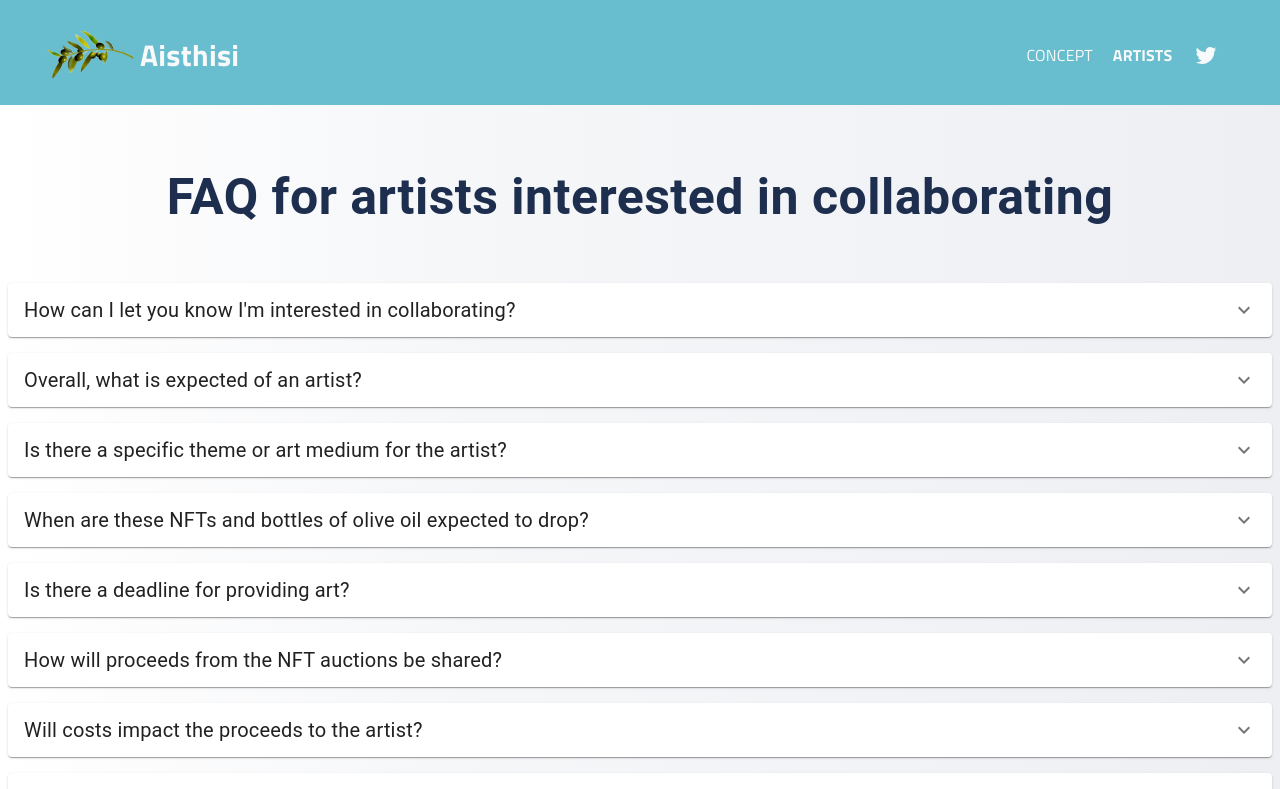
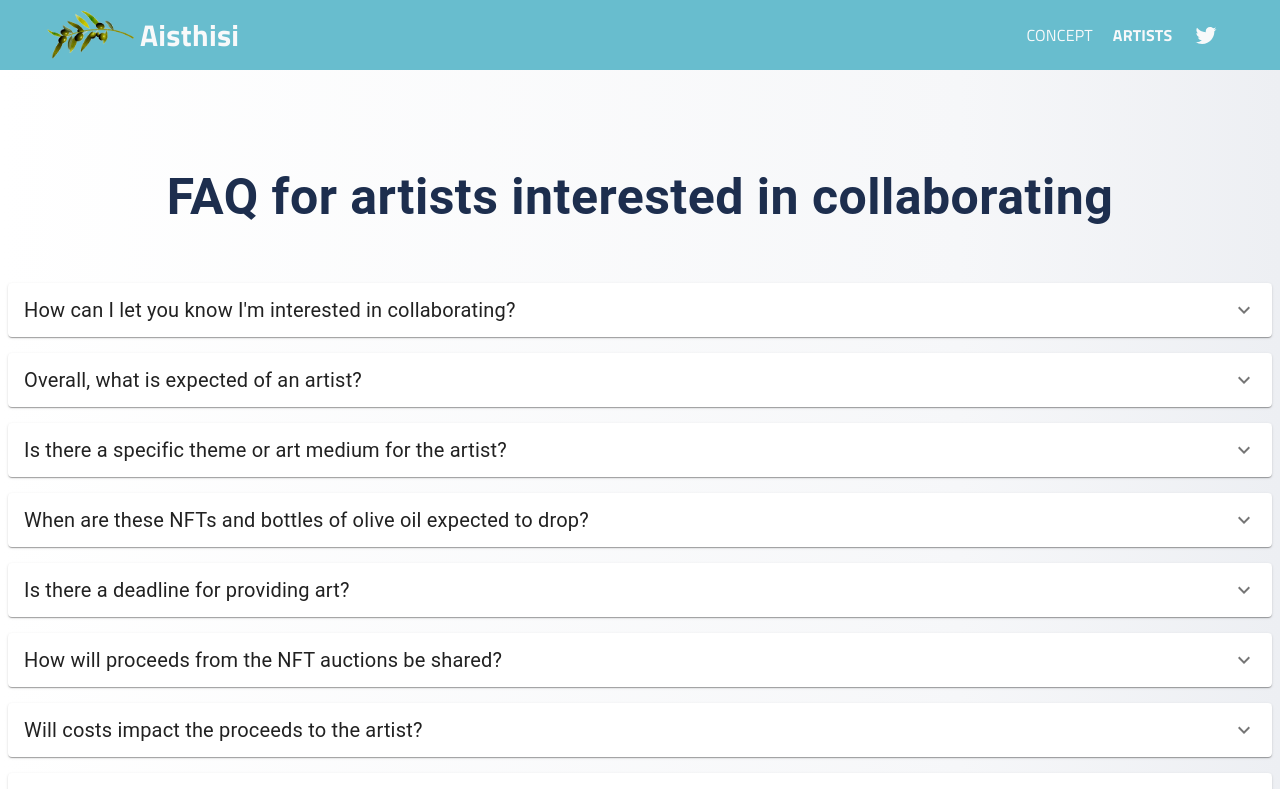
Before and after one commit to AboldUSER/aisthisi-frontend, a React (Create React App) app: page /artists in a window 1280 px wide. Shown: the top 789 px of the page. Built offline with nearby package versions, Linux system fonts and the light colour scheme.

Commit message:
Improve general formatting

```diff
--- a/package.json
+++ b/package.json
@@ -15,7 +15,6 @@
     "react-image-and-background-image-fade": "^1.0.6",
     "react-router-dom": "^5.2.0",
     "react-scripts": "4.0.3",
-    "react-scroll": "^1.8.2",
     "styled-components": "^5.2.3",
     "web-vitals": "^1.0.1"
   },
--- a/src/App.css
+++ b/src/App.css
@@ -6,7 +6,6 @@
 
 body {
   margin: 0;
-  /* background-color: #E6E9EF; */
   font-family: 'Titillium Web',
     sans-serif;
   -webkit-font-smoothing: antialiased;
--- a/src/App.js
+++ b/src/App.js
@@ -14,10 +14,8 @@ const theme = createMuiTheme({
     MuiCssBaseline: {
       '@global': {
         body: {
-          background: 'rgb(255,255,255)',
-          background: 'linear-gradient(90deg, rgba(255,255,255,1) 0%, rgba(246,247,249,1) 35%, rgba(237,239,243,1) 100%)',
+          background: 'linear-gradient(90deg, rgba(255,255,255,1) 0%, rgba(246,247,249,1) 75%, rgba(237,239,243,1) 100%)',
           margin: 0,
-          /* background-color: #E6E9EF; */
           fontFamily: 'Titillium Web'
         },
       },
--- a/src/components/about-section.jsx
+++ b/src/components/about-section.jsx
@@ -9,7 +9,6 @@ import SimpleCard from './card';
 
 const useStyles = makeStyles((theme) => ({
   root: {
-    // flexGrow: 1,
     textAlign: 'center',
     padding: theme.spacing(20, 5, 20),
     color: '#131C46',
--- a/src/components/collection-section.jsx
+++ b/src/components/collection-section.jsx
@@ -1,8 +1,7 @@
 import React, { useRef } from 'react';
 import Box from '@material-ui/core/Box';
-import { makeStyles } from '@material-ui/core/styles';
 import Typography from '@material-ui/core/Typography';
-// import CountDown from '../hooks/countdown'
+import {makeStyles} from '@material-ui/core/styles';
 import CountdownTimer from '../hooks/countdown-timer'
 
 const useStyles = makeStyles((theme) => ({
@@ -11,6 +10,9 @@ const useStyles = makeStyles((theme) => ({
     textAlign: 'center',
     color: '#1D2E4E',
     padding: theme.spacing(0, 0, 18),
+    "@media (max-width: 420px)": {
+      scrollMargin: "65px"
+    }
   },
   NFTTitle: {
     fontSize: 40,
@@ -22,9 +24,8 @@ const useStyles = makeStyles((theme) => ({
 
 const CollectionSection = () => {
   const classes = useStyles();
-  const myRef = useRef(null);
   return (
-    <Box className={classes.root} id='collection' my={5} ref={myRef}>
+    <Box className={classes.root} id='collection' my={5} >
       <Typography className={classes.NFTTitle}>NFT collection dropping this summer</Typography>
       <CountdownTimer />
     </Box>
--- a/src/components/footer.jsx
+++ b/src/components/footer.jsx
@@ -29,17 +29,17 @@ function Footer() {
       <Container maxWidth="sm">
         <Grid container maxWidth="md">
           <Grid item md style={{ margin: "auto" }}>
-            <IconButton aria-label="twitter" href="https://twitter.com/aisthisi_nft">
+            <IconButton aria-label="twitter" target='_blank' href="https://twitter.com/aisthisi_nft">
               <TwitterIcon />
             </IconButton>
           </Grid>
           <Grid item md style={{ margin: "auto" }}>
-            <IconButton aria-label="discord" href="https://discord.gg/HNhDTMTAN7">
+            <IconButton aria-label="discord" target='_blank' href="https://discord.gg/HNhDTMTAN7">
               <DiscordIcon />
             </IconButton>
           </Grid>
           <Grid item md style={{ margin: "auto" }}>
-            <IconButton aria-label="medium" href="https://medium.com/aisthisi">
+            <IconButton aria-label="medium" target='_blank' href="https://medium.com/aisthisi">
               <MediumIcon />
             </IconButton>
           </Grid>
--- a/src/components/header.jsx
+++ b/src/components/header.jsx
@@ -43,16 +43,13 @@ function debounce(fn, ms) {
 const StyledHeader = styled(AppBar)`
   display: flex;
   margin-bottom: 64px;
-  padding: 5px 16px 0px;
+  padding: 0px 16px 0px;
 `;
 
 const SiteNav = styled.div`
   display: flex;
   flex-grow: 1;
   align-items: center;
-  ${'' /* > * {
-    margin-right: 32px;
-  } */}
 `;
 
 const SiteNavLink = styled(Link).attrs({ component: NavLink })`
@@ -65,7 +62,6 @@ const SiteNavLink = styled(Link).attrs({ component: NavLink })`
 `;
 
 const StyledLogoWrapper = styled.div`
-        ${'' /* width: 260px; */}
         @media (max-width: 400px) {
           width: auto;
           marginRight: 260px;
@@ -166,7 +162,6 @@ const Header = (props) => {
       <StyledHeader style={{ background: '#68bdce' }} zIndex="tooltip">
         <Toolbar>
           <Box display='flex' flexGrow={80}>
-
             <Link exact to='/'>
               <StyledLogoWrapper ><Logo /></StyledLogoWrapper>
             </Link>
--- a/src/components/overview-section.jsx
+++ b/src/components/overview-section.jsx
@@ -5,30 +5,6 @@ import Button from '@material-ui/core/Button';
 import Box from '@material-ui/core/Box';
 import { makeStyles } from '@material-ui/core/styles';
 import { BackgroundImage } from 'react-image-and-background-image-fade';
-// import { Link, DirectLink, Element, Events, animateScroll as scroll, scrollSpy, scroller } from 'react-scroll';
-
-// componentDidMount() {
-
-//   Events.scrollEvent.register('begin', function () {
-//     console.log("begin", arguments);
-//   });
-
-//   Events.scrollEvent.register('end', function () {
-//     console.log("end", arguments);
-//   });
-
-//   scrollTo() {
-//     scroller.scrollTo('scroll-to-element', {
-//       duration: 800,
-//       delay: 0,
-//       smooth: 'easeInOutQuart'
-//     })
-//   }
-
-//   componentWillUnmount() {
-//     Events.scrollEvent.remove('begin');
-//     Events.scrollEvent.remove('end');
-//   }
 
 const useStyles = makeStyles({
   root: {
@@ -53,15 +29,14 @@ const useStyles = makeStyles({
 });
 
 const scrollToCollection = () => {
-  document.getElementById('collection').scrollIntoView({behavior: "smooth"});
+  document.getElementById('collection').scrollIntoView({ behavior: "smooth", block:"start" });
 }
-
 
 const OverviewSection = () => {
   const classes = useStyles();
 
   return (
-    <Box my={10}>
+    <Box my={5}>
       <BackgroundImage src={Image} className={classes.backgroundImageStyle} transitionTime='2s'>
         <Box style={{ position: 'relative', opacity: '0.85', backgroundColor: '#ffffff', height: '85vh' }} />
         <Box className={classes.overviewBox} >
--- a/src/hooks/countdown-timer.jsx
+++ b/src/hooks/countdown-timer.jsx
@@ -1,10 +1,9 @@
 import React from "react";
 import Countdown from "react-countdown";
-import Typography from '@material-ui/core/Typography';
-import { Grid, Container } from '@material-ui/core';
+import { Grid, Container, Typography } from '@material-ui/core';
 
 // Random component
-const Completionist = () => <span>NFT have dropped!</span>;
+const Completionist = () => <span style={{ fontFamily: 'Titillium Web', fontSize: 40, color: '#1D2E4E', fontWeight: 'bold' }}>NFT have dropped!</span>;
 
 // Renderer callback with condition
 const renderer = ({ days, hours, minutes, seconds, completed }) => {
--- a/src/images/logo.jsx
+++ b/src/images/logo.jsx
@@ -7,7 +7,7 @@ const StyledLogo = styled.span`
     display: flex;
     justify-content: center;
     margin: 0;
-    min-height: 100px;
+    min-height: 70px;
     min-width: 100px;
     padding: 0;
     text-decoration: none;
@@ -16,7 +16,7 @@ const StyledLogo = styled.span`
 function Logo() {
     return (
       <StyledLogo>
-        <a href='/'><img src={logo} height="50" style={{ marginTop: 4 }} /></a>
+        <a href='/'><img src={logo} alt="logo" height="50" style={{ marginTop: 4 }} /></a>
       </StyledLogo>
     )
   }
```
Also changed, not shown: 1 other file (tests, documents, lock files or other folders).
